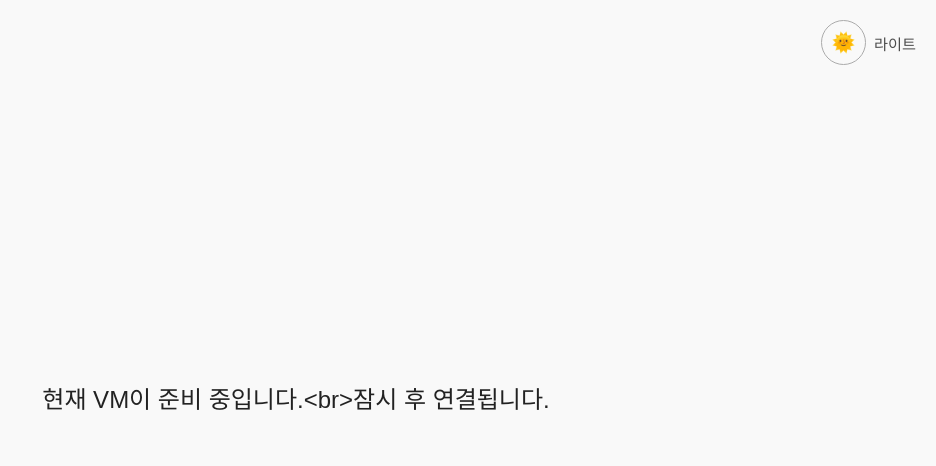
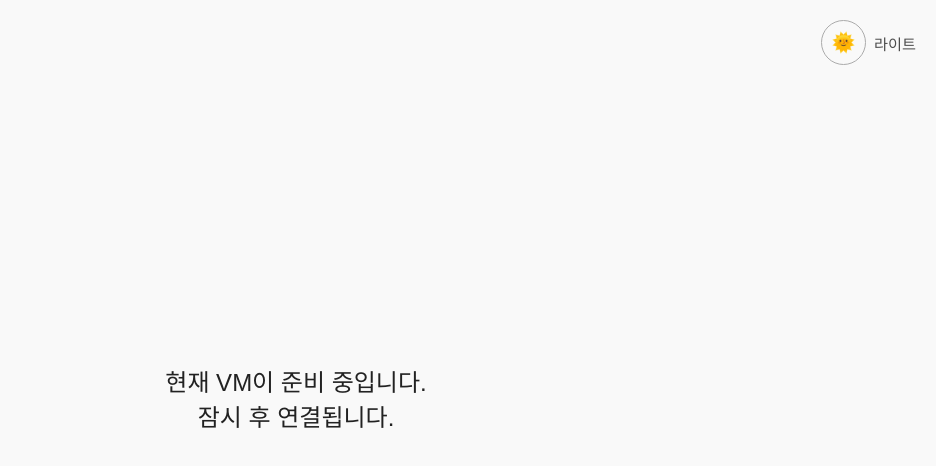
Before and after one commit to zzangae/incomzone, a plain HTML site: page index.html in a window 1280 px wide. Shown: the whole page, without its empty margins (344-1280 px from the left). Drawn offline with Linux system fonts and the light colour scheme; no server answers.

Commit message:
innerText를 사용하여 innerHTML 로 변경

```diff
--- a/index.html
+++ b/index.html
@@ -121,8 +121,8 @@
 
     function showStatus(msg) {
       const trans = document.getElementById("transition");
-      trans.style.display = "none"; // 오버레이 숨김
-      document.getElementById("status").innerText = msg;
+      trans.style.display = "none";
+      document.getElementById("status").innerHTML = msg;  // innerText → innerHTML
     }
 
     function showTransition(msg) {
```
